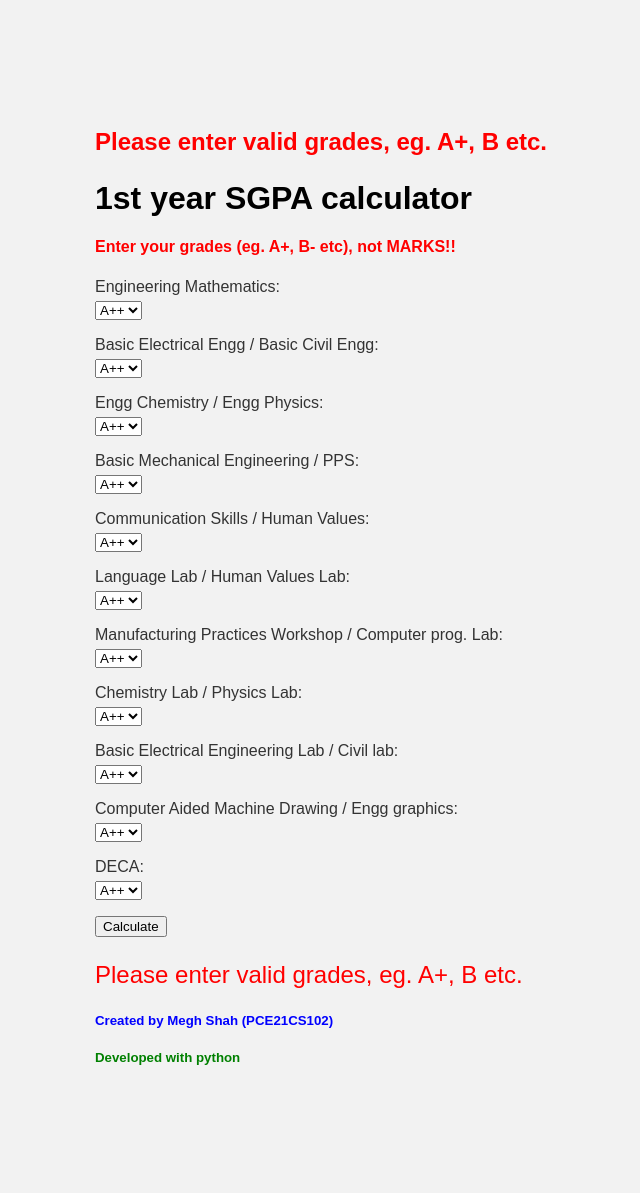
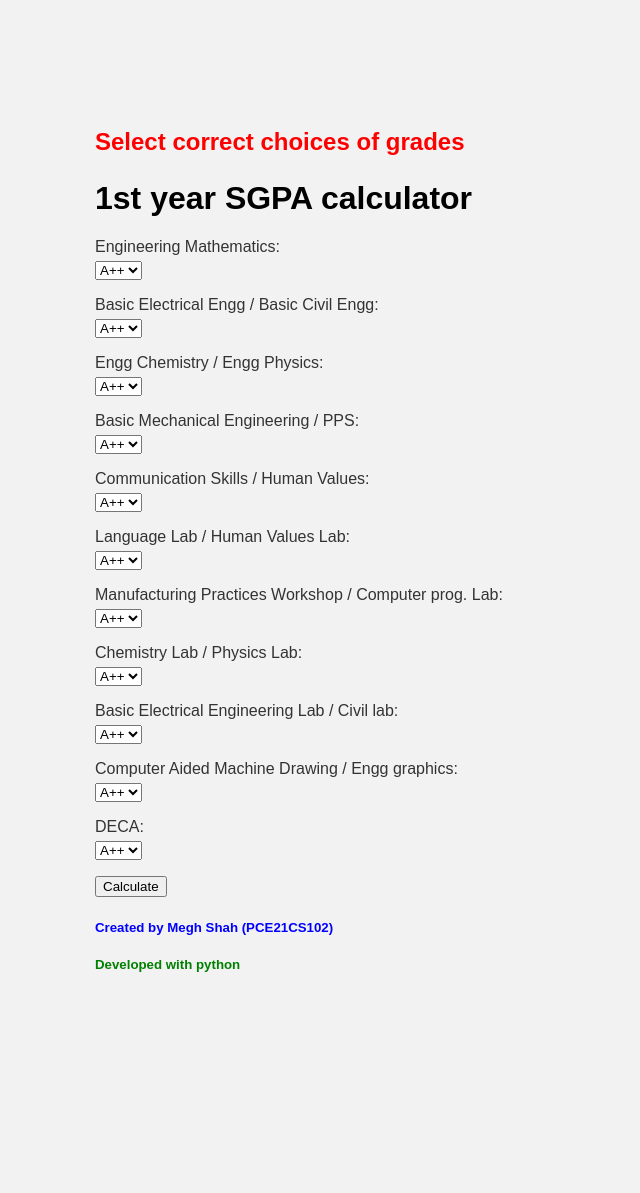
Before and after one commit to Mshah2003/sgpa_calculator, a Django app: page / in a window 1280 px wide. Shown: the whole page, without its empty margins (33-673 px from the left). After the commit the page ends 972 px from the top, so only its background shows below. Run offline with Django 4.2, Linux system fonts and the light colour scheme.

Commit message:
Update sgpa_calculator.html

```diff
--- a/templates/sgpa_calculator.html
+++ b/templates/sgpa_calculator.html
@@ -84,10 +84,9 @@ body{
 <h1>{% if result_sgpa %}
     <p style="color:red; font-size:x-large">Your SGPA is {{ result_sgpa }}</p>
 {% else %}
-<p style="color:red; font-size:x-large">Please enter valid grades, eg. A+, B etc.</p>
+<p style="color:red; font-size:x-large">Select correct choices of grades</p>
 {% endif %}</h1>
 <h1>1st year SGPA calculator</h1>
-<h4 style="color: red;">Enter your grades (eg. A+, B- etc), not MARKS!!</h4>
 
 <form method="post" action="{% url 'calculate_sgpa' %}">
     {% csrf_token %}
@@ -97,8 +96,6 @@ body{
 
 {% if result_sgpa %}
     <p style="color:red; font-size:x-large">Your SGPA is {{ result_sgpa }}</p>
-{% else %}
-<p style="color:red; font-size:x-large">Please enter valid grades, eg. A+, B etc.</p>
 {% endif %}
 
 <h5 style="color: blue;">
```
